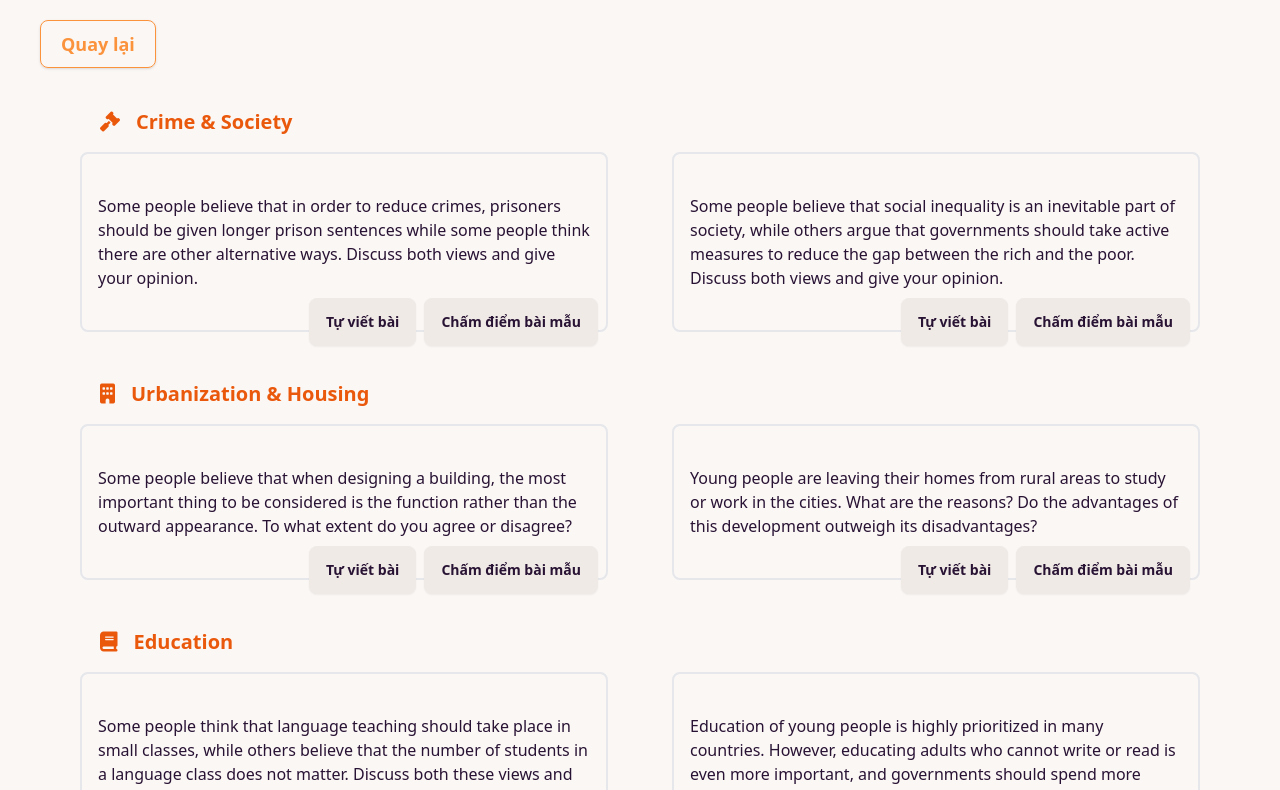
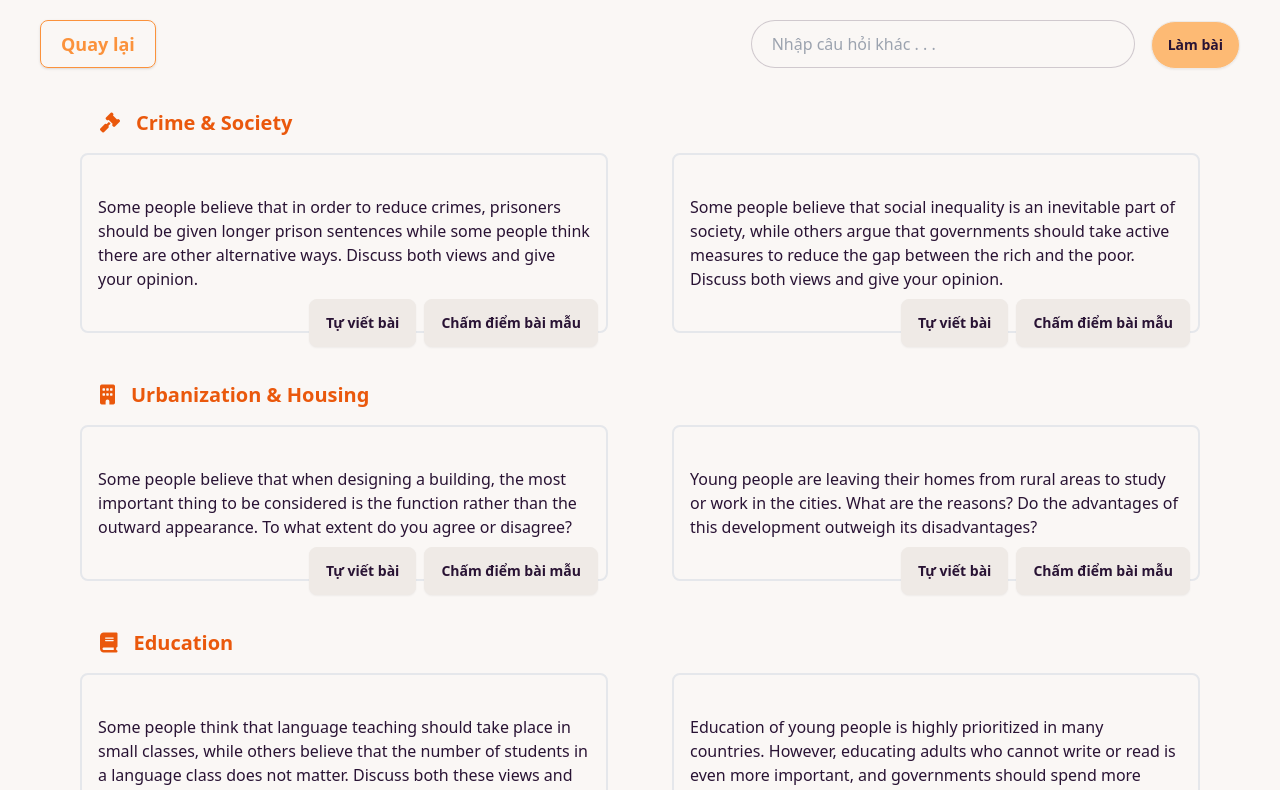
Before and after one commit to abelwi/Writing, a Nuxt app in the folder ielts-writing/: page /Question in a window 1280 px wide. Shown: the top 790 px of the page. Built offline with nearby package versions, Linux system fonts and the light colour scheme.

Commit message:
create input box for new question

```diff
--- a/ielts-writing/pages/Question.vue
+++ b/ielts-writing/pages/Question.vue
@@ -1,12 +1,31 @@
 <template>
   <div class="mt-5 mb-20">
-    <NuxtLink
-      to="/"
-      class="btn btn-outline btn-orange-400 text-orange-400 ml-10 px-5 text-lg rounded-lg shadow hover:shadow-xl hover:bg-accent hover:border-accent"
-    >
-      Quay lại
-    </NuxtLink>
+    <div class="flex justify-between mx-10">
+      <NuxtLink
+        to="/"
+        class="btn btn-outline btn-orange-400 text-orange-400 px-5 text-lg rounded-lg shadow hover:shadow-xl hover:bg-accent hover:border-accent"
+      >
+        Quay lại
+      </NuxtLink>
 
+      <div class="space-x-4">
+        <input
+          v-model="customQuestion"
+          type="question"
+          placeholder="Nhập câu hỏi khác . . ."
+          class="py-2 px-5 w-96 input input-bordered"/>
+        <button
+          class="btn"
+          :class="customQuestion.trim()
+            ? 'bg-orange-300 hover:bg-orange-400'
+            : 'bg-orange-300 cursor-not-allowed hover:bg-orange-300'"
+          @click="goToWriting"
+        >
+          Làm bài
+        </button>
+      </div>
+
+    </div>
     <div class="my-10 mx-20 space-y-10">
       <div v-for="(category, catIndex) in questions" :key="catIndex">
         <h2 class="text-xl font-bold flex items-center mb-4 ml-5 text-orange-600">
@@ -45,15 +64,40 @@
 <script setup>
 import { ref, onMounted } from 'vue';
 
+const router = useRouter();
 const questions = ref([]);
+const customQuestion = ref('');
 
 onMounted(async () => {
   try {
     const response = await fetch('/question_data.json');
-    questions.value = await response.json();
-    console.log("Loaded Data:", questions.value);
+    const jsonData = await response.json();
+
+    const storedCustomQuestion = localStorage.getItem('customQuestion');
+    if (storedCustomQuestion) {
+      jsonData.push({
+        title: 'Câu hỏi của bạn',
+        icon: 'fa-user',
+        questions: [{ text: storedCustomQuestion, sampleAnswer: '' }],
+      });
+    }
+
+    questions.value = jsonData;
   } catch (error) {
     console.error("Failed to load questions:", error);
   }
 });
+
+function goToWriting() {
+  if (!customQuestion.value.trim()) return;
+  localStorage.setItem('customQuestion', customQuestion.value.trim());
+
+  router.push({
+    path: '/writing',
+    query: {
+      question: customQuestion.value.trim(),
+      mode: 'write',
+    },
+  });
+}
 </script>
--- a/ielts-writing/pages/Writing.vue
+++ b/ielts-writing/pages/Writing.vue
@@ -56,7 +56,7 @@
         <!-- Loading Overlay -->
         <div v-if="state.loading" class="fixed inset-0 bg-base-300 flex justify-center items-center">
             <div class="text-lg font-semibold">
-                Đợi chút nha, đang chấm rùi nè...
+                Đợi chút nha, đang chấm rùi nè<span class="loading loading-dots loading-md ml-3 align-bottom"></span>
             </div>
         </div>
     </div>
--- a/ielts-writing/pages/index.vue
+++ b/ielts-writing/pages/index.vue
@@ -12,7 +12,7 @@
             to="/question"
             class="btn btn-wide btn-accent px-8 py-3 sm:px-14 sm:py-4 rounded-lg drop-shadow-xl shadow hover:shadow-xl"
           >
-              DÙNG THỬ
+              BẮT ĐẦU
           </NuxtLink>
           </div>
         </div>
```
